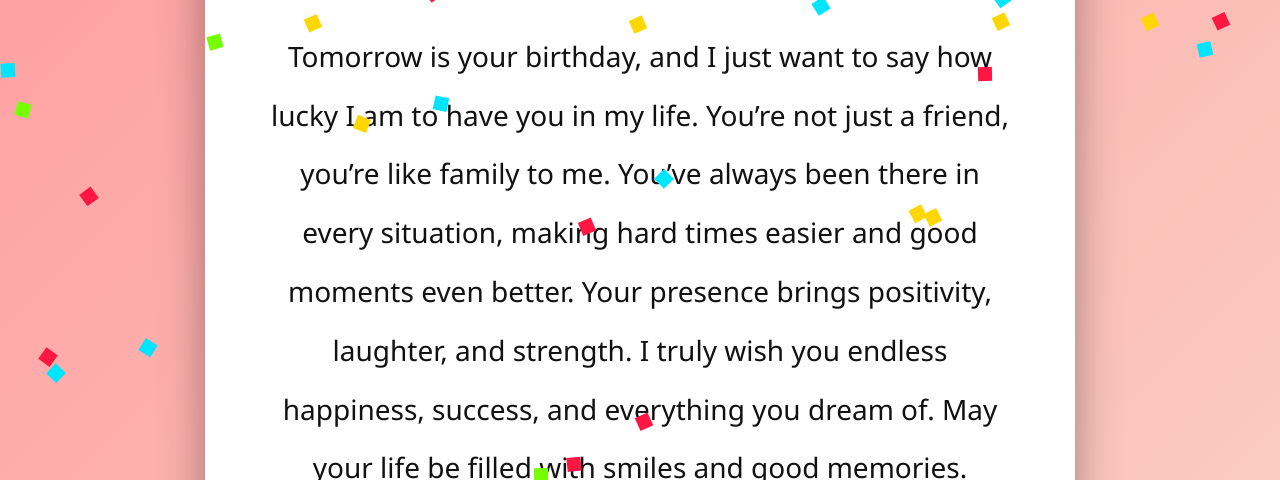
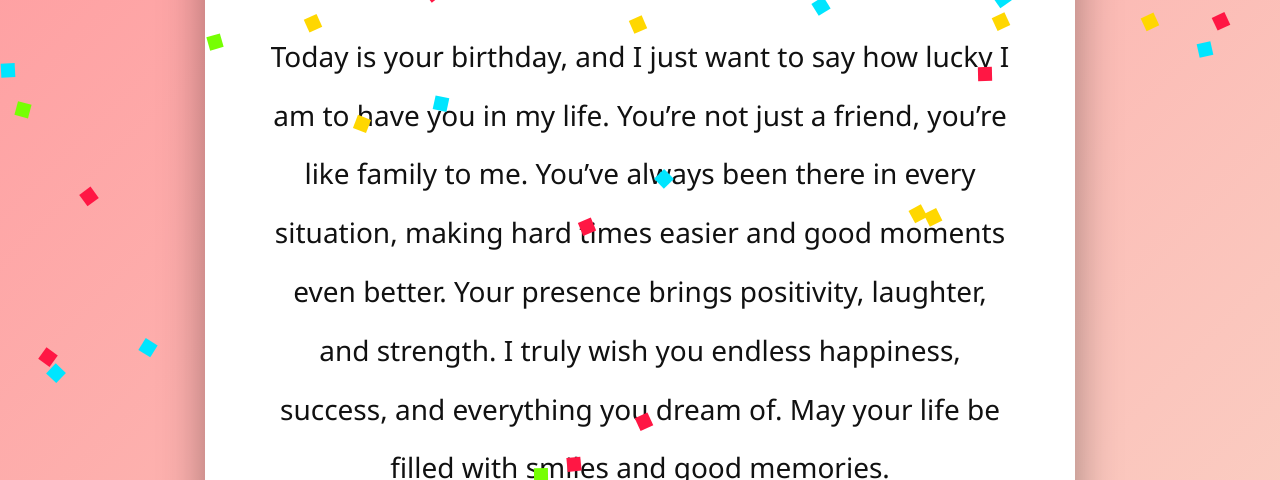
Before and after one commit to d4rk-pheonix/anuu_bday, a plain HTML site: page index.html in a window 1280 px wide. Shown: the part 320-800 px from the top of the page. Drawn offline with Linux system fonts and the light colour scheme.

Commit message:
index.html

```diff
--- a/index.html
+++ b/index.html
@@ -71,7 +71,7 @@ p {
     <h1>🎉 HAPPY BIRTHDAY Anuu🎉</h1>
 
     <p>
-        Tomorrow is your birthday, and I just want to say how lucky I am to have you in my life.
+        Today is your birthday, and I just want to say how lucky I am to have you in my life.
         You’re not just a friend, you’re like family to me.
         You’ve always been there in every situation, making hard times easier and good moments even better.
         Your presence brings positivity, laughter, and strength.
```
